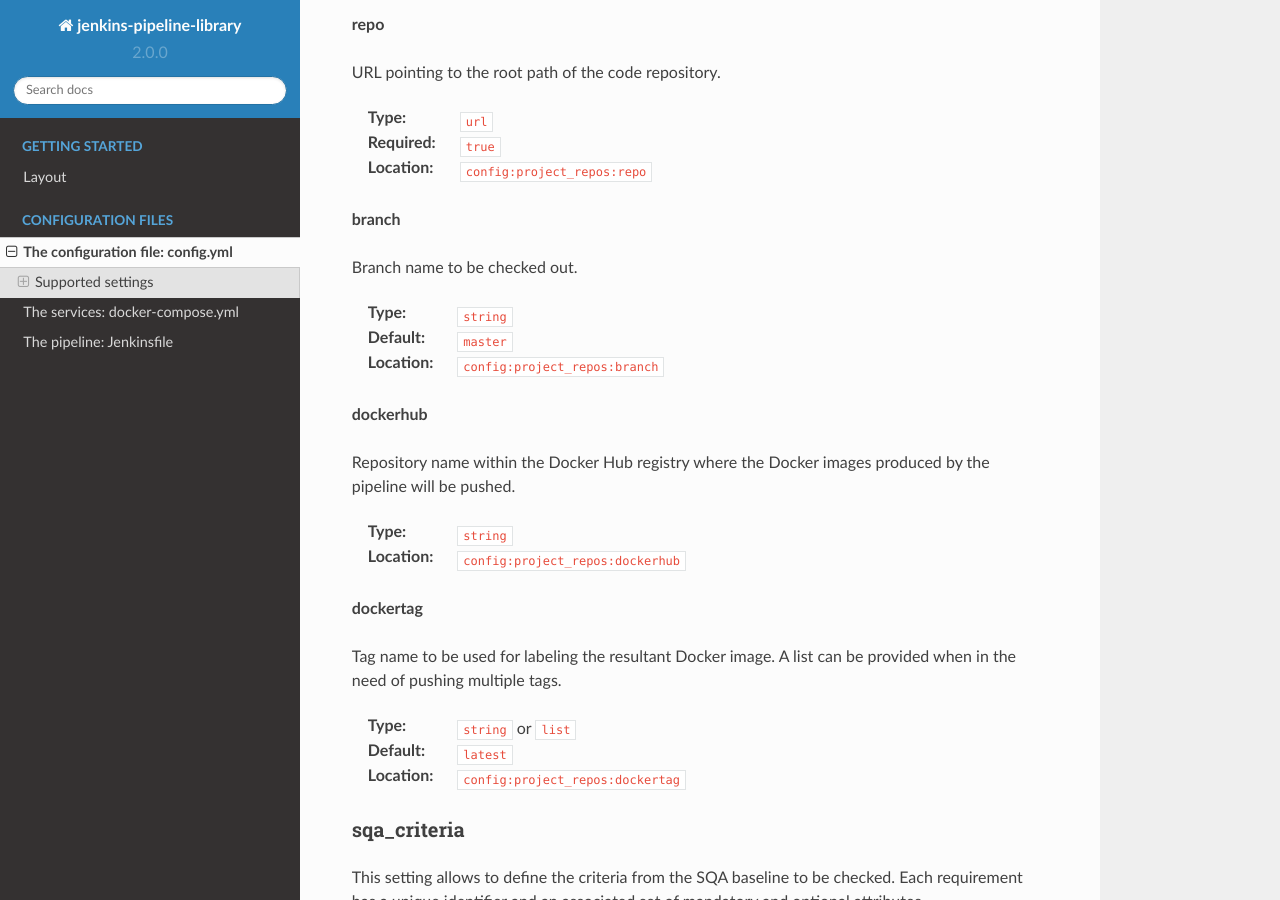
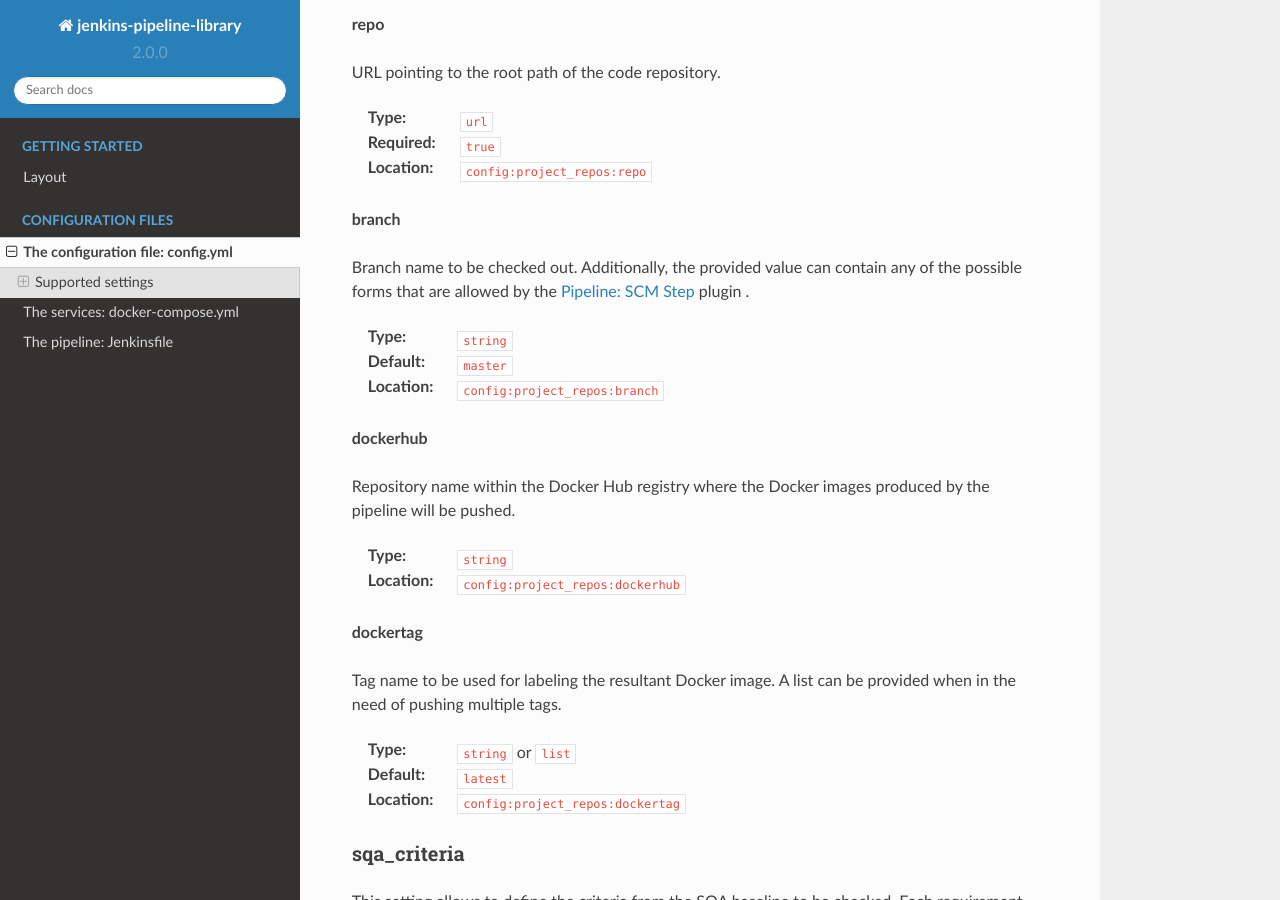
Before and after one commit to indigo-dc/jenkins-pipeline-library, a Sphinx documentation site: the page built from docs/user/config_file.rst, in a window 1280 px wide and 900 px high, scrolled down 2634 px. Built offline with Sphinx 7.4.7 and the Read the Docs theme 2.0.0, drawn with Linux system fonts in a browser that asks for light colours.

Commit message:
Branch name is aligned with Pipeline: SCM Steps plugin

```diff
--- a/docs/user/config_file.rst
+++ b/docs/user/config_file.rst
@@ -140,7 +140,10 @@ URL pointing to the root path of the code repository.
 
 **branch**
 
-Branch name to be checked out.
+Branch name to be checked out. Additionally, the provided value can contain any
+of the possible forms that are allowed by the
+`Pipeline: SCM Step <jenkins.io/doc/pipeline/steps/workflow-scm-step/ plugin>`_
+plugin .
 
 :Type: ``string``
 :Default: ``master``
```
